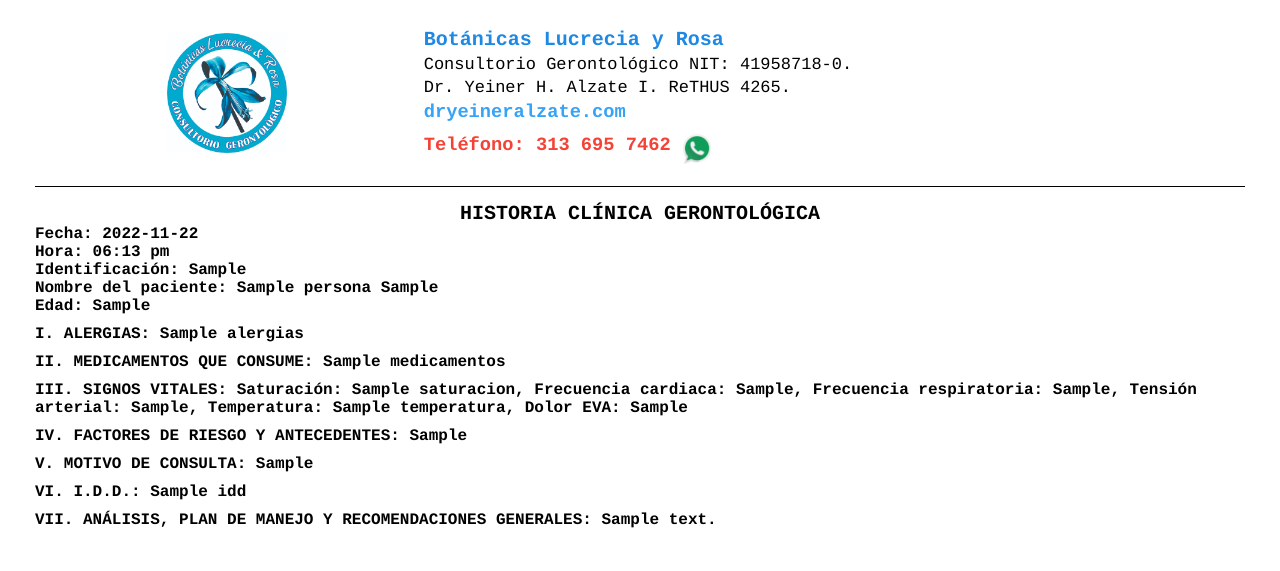
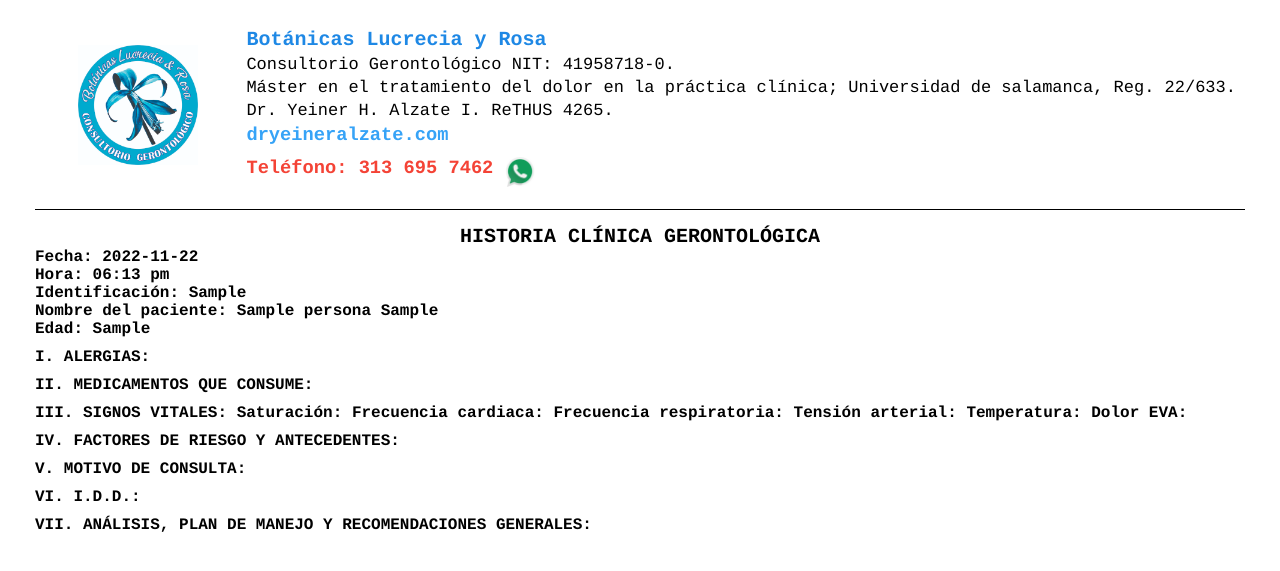
Before and after one commit to nikollaih/botanicaslyr, a CodeIgniter app: the page made by application/views/pages/files/historiaClinica.php in a window 1280 px wide. Shown: the top 571 px of the page. Run offline with CodeIgniter, Linux system fonts and the light colour scheme; the template is opened without the code that fills it: most values are stand-ins (such as "Sample title", 1, 10 or a date in 2020).

Commit message:
Información maestría

```diff
--- a/application/views/pages/files/evolution_sheet.php
+++ b/application/views/pages/files/evolution_sheet.php
@@ -59,7 +59,8 @@ html, body{
                     <h3 style="margin: 4px; color: #1E88E5; font-size:24px;">Dr. Yeiner H. Alzate I.</h3>
                     <p style="margin: 4px;">Geront&oacute;logo U. Quindio ReTHUS 4265.</p>
                     <p style="margin: 4px;">Esp. M&eacute;todos Biol&oacute;gicos - Naturistas UNINI Reg CEC 14-1365.</p>
-                    <p style="margin: 4px;">Master Md Biol&oacute;gica U.E.M.C. Reg 1669 FUI.</p>
+                    <p style="margin: 4px;">M&aacute;ster Md Biol&oacute;gica U.E.M.C. Reg 1669 FUI.</p>
+                    <p style="margin: 4px;">M&aacute;ster en el tratamiento del dolor en la pr&aacute;ctica cl&iacute;nica; Universidad de salamanca, Reg. 22/633.</p>
                     <p style="margin: 4px;">Especialista en terapias en enfermedades comunes. Registro F5654 U.E.A</p>
                     <p style="margin: 4px;">Experto universitario en Terap&eacute;utica Homeop&aacute;tica U.E.A Registro f4841</p>
                     <h3 style="margin: 4px; color: #36a3f7;">dryeineralzate.com</h3>
--- a/application/views/pages/files/historiaClinica.php
+++ b/application/views/pages/files/historiaClinica.php
@@ -81,6 +81,7 @@ html, body{
                 <td class="">
                     <h3 style="margin: 4px; color: #1E88E5; font-size:20px;">Botánicas Lucrecia y Rosa</h3>
                     <p style="margin: 4px;">Consultorio Gerontológico NIT: 41958718-0.</p>
+                    <p style="margin: 4px;">M&aacute;ster en el tratamiento del dolor en la pr&aacute;ctica cl&iacute;nica; Universidad de salamanca, Reg. 22/633.</p>
                     <p style="margin: 4px;">Dr. Yeiner H. Alzate I. ReTHUS 4265.</p>
                     <h3 style="margin: 4px; color: #36a3f7;">dryeineralzate.com</h3>
                     <h3 style="margin: 4px; color: #F44336;">Tel&eacute;fono: 313 695 7462  <img width="30px" style="display:inline-block; vertical-align:middle;margin-top:7px;" src="<?php base_url() ?>assets/img/wp.jpg"></h3>
@@ -99,37 +100,37 @@ html, body{
         </div>
 
         <div class="contenedor-informacion">
-            <strong style="font-size:16px;">I. ALERGIAS: </strong><?= $historia_clinica["alergias"] ?>
+            <strong style="font-size:16px;">I. ALERGIAS: </strong><?= (is_array($historia_clinica)) ? $historia_clinica["alergias"] : "" ?>
         </div>
 
         <div class="contenedor-informacion">
-            <strong style="font-size:16px;">II. MEDICAMENTOS QUE CONSUME: </strong><?= $historia_clinica["medicamentos"] ?>
+            <strong style="font-size:16px;">II. MEDICAMENTOS QUE CONSUME: </strong><?= (is_array($historia_clinica)) ? $historia_clinica["medicamentos"] : "" ?>
         </div>
 
         <div class="contenedor-informacion">
             <strong style="font-size:16px;">III. SIGNOS VITALES: </strong>
-            <label><strong>Saturación:</strong> <?= $historia_clinica["saturacion"].', ' ?></label>
-            <label><strong>Frecuencia cardiaca:</strong> <?= $historia_clinica["frecuencia_cardiaca"].', ' ?></label>
-            <label><strong>Frecuencia respiratoria:</strong> <?= $historia_clinica["frecuencia_respiratoria"].', ' ?></label>
-            <label><strong>Tensión arterial:</strong> <?= $historia_clinica["tension_arterial"].', ' ?></label>
-            <label><strong>Temperatura:</strong> <?= $historia_clinica["temperatura"].', ' ?></label>
-            <label><strong>Dolor EVA:</strong> <?= $historia_clinica["dolor_eva"] ?></label><br>
+            <label><strong>Saturación:</strong> <?= (is_array($historia_clinica)) ? $historia_clinica["saturacion"]. ', ' : "" ?></label>
+            <label><strong>Frecuencia cardiaca:</strong> <?= (is_array($historia_clinica)) ? $historia_clinica["frecuencia_cardiaca"]. ', ' : "" ?></label>
+            <label><strong>Frecuencia respiratoria:</strong> <?= (is_array($historia_clinica)) ? $historia_clinica["frecuencia_respiratoria"]. ', ' : "" ?></label>
+            <label><strong>Tensión arterial:</strong> <?= (is_array($historia_clinica)) ? $historia_clinica["tension_arterial"]. ', ' : "" ?></label>
+            <label><strong>Temperatura:</strong> <?= (is_array($historia_clinica)) ? $historia_clinica["temperatura"]. ', ' : "" ?></label>
+            <label><strong>Dolor EVA:</strong> <?= (is_array($historia_clinica)) ? $historia_clinica["dolor_eva"] : "" ?></label><br>
         </div>
 
         <div class="contenedor-informacion">
-            <strong style="font-size:16px;">IV. FACTORES DE RIESGO Y ANTECEDENTES: </strong><?= $historia_clinica["factores_riesgo"] ?>
+            <strong style="font-size:16px;">IV. FACTORES DE RIESGO Y ANTECEDENTES: </strong><?= (is_array($historia_clinica)) ? $historia_clinica["factores_riesgo"] : "" ?>
         </div>
 
         <div class="contenedor-informacion">
-            <strong style="font-size:16px;">V. MOTIVO DE CONSULTA: </strong><?= $historia_clinica["motivo_consulta"] ?>
+            <strong style="font-size:16px;">V. MOTIVO DE CONSULTA: </strong><?= (is_array($historia_clinica)) ? $historia_clinica["motico_consulta"] : "" ?>
         </div>
 
         <div class="contenedor-informacion">
-        <strong style="font-size:16px;">VI. I.D.D.: </strong><?= $historia_clinica["idd"] ?>
+        <strong style="font-size:16px;">VI. I.D.D.: </strong><?= (is_array($historia_clinica)) ? $historia_clinica["idd"] : "" ?>
         </div>
 
         <div class="contenedor-informacion">
-        <strong style="font-size:16px;">VII. ANÁLISIS, PLAN DE MANEJO Y RECOMENDACIONES GENERALES: </strong><?= $historia_clinica["analisis_manejo_recomendaciones"] ?>
+        <strong style="font-size:16px;">VII. ANÁLISIS, PLAN DE MANEJO Y RECOMENDACIONES GENERALES: </strong><?= (is_array($historia_clinica)) ? $historia_clinica["analisis_manejo_recomendaciones"] : "" ?>
         </div>
     </div>
    </body></html>
--- a/application/views/pages/files/recipe.php
+++ b/application/views/pages/files/recipe.php
@@ -66,6 +66,7 @@ html, body{
                     <p style="margin: 4px;">Geront&oacute;logo U. Quindio ReTHUS 4265.</p>
                     <p style="margin: 4px;">Esp. M&eacute;todos Biol&oacute;gicos - Naturistas UNINI Reg CEC 14-1365.</p>
                     <p style="margin: 4px;">Master Md Biol&oacute;gica U.E.M.C. Reg 1669 FUI.</p>
+                    <p style="margin: 4px;">M&aacute;ster en el tratamiento del dolor en la pr&aacute;ctica cl&iacute;nica; Universidad de salamanca, Reg. 22/633.</p>
                     <p style="margin: 4px;">Especialista en terapias en enfermedades comunes. Registro F5654 U.E.A</p>
                     <p style="margin: 4px;">Experto universitario en Terap&eacute;utica Homeop&aacute;tica U.E.A Registro f4841</p>
                     <h3 style="margin: 4px; color: #36a3f7;">dryeineralzate.com</h3>
--- a/application/views/pages/files/recipeOut.php
+++ b/application/views/pages/files/recipeOut.php
@@ -66,7 +66,8 @@
                 <h3 style="margin: 4px; color: #1E88E5; font-size:24px;">Dr. Yeiner H. Alzate I.</h3>
                     <p style="margin: 4px;">Geront&oacute;logo U. Quindio ReTHUS 4265.</p>
                     <p style="margin: 4px;">Esp. M&eacute;todos Biol&oacute;gicos - Naturistas UNINI Reg CEC 14-1365.</p>
-                    <p style="margin: 4px;">Master Md Biol&oacute;gica U.E.M.C. Reg 1669 FUI.</p>
+                    <p style="margin: 4px;">M&aacute;ster Md Biol&oacute;gica U.E.M.C. Reg 1669 FUI.</p>
+                    <p style="margin: 4px;">M&aacute;ster en el tratamiento del dolor en la pr&aacute;ctica cl&iacute;nica; Universidad de salamanca, Reg. 22/633.</p>
                     <p style="margin: 4px;">Especialista en terapias en enfermedades comunes. Registro F5654 U.E.A</p>
                     <p style="margin: 4px;">Experto universitario en Terap&eacute;utica Homeop&aacute;tica U.E.A Registro f4841</p>
                     <h3 style="margin: 4px; color: #36a3f7;">dryeineralzate.com</h3>
```
Also changed, not shown: application/views/pages/persons/profile.php (+12 -12 lines).
